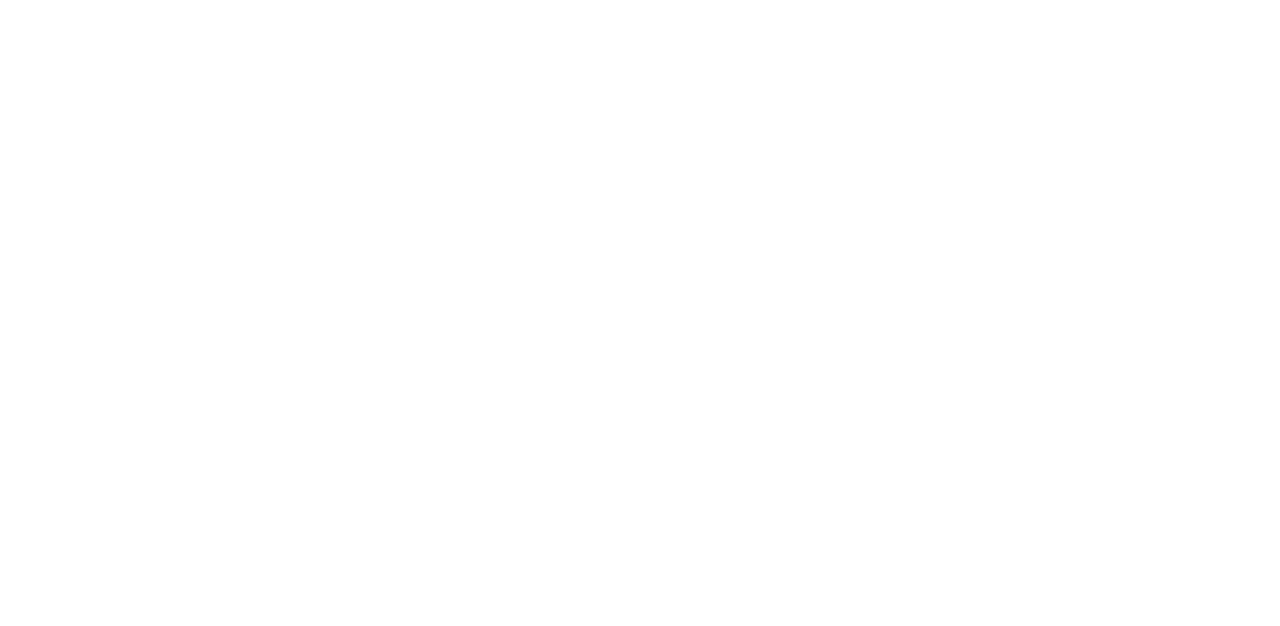
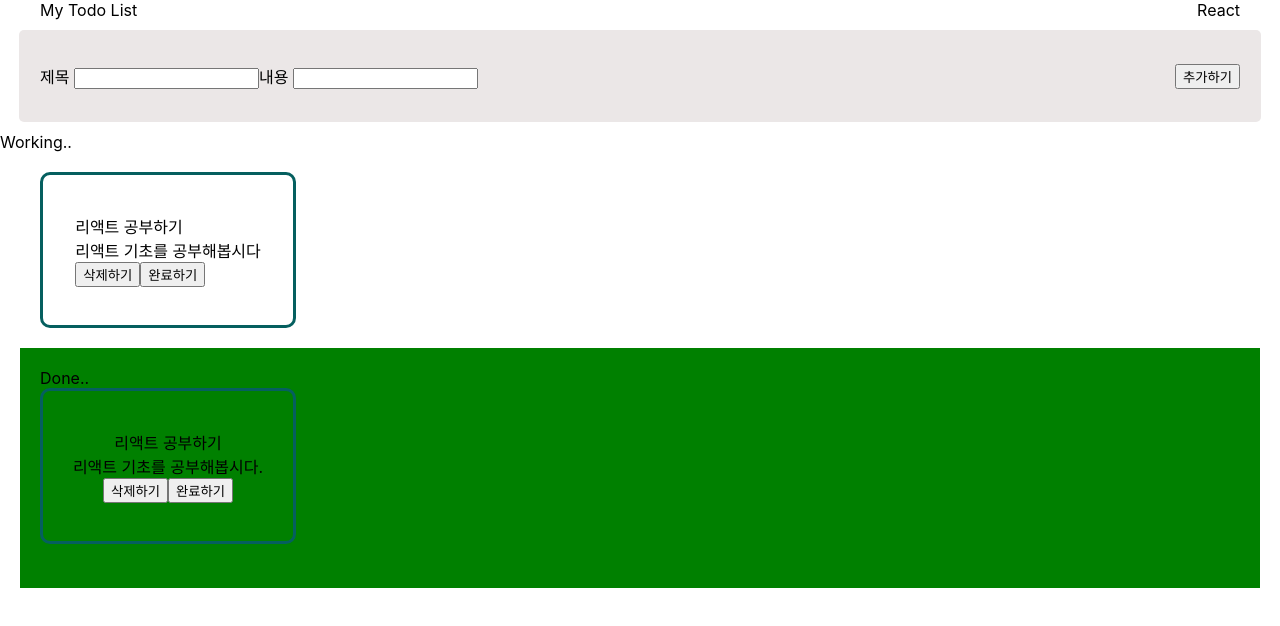
Before and after one commit to TaehyeokKim89/react-todolist, a React (Create React App) app: page / in a window 1280 px wide. Shown: the top 626 px of the page. Built offline with nearby package versions, Linux system fonts and the light colour scheme.

Commit message:
todolist 추가 기능까지 완료

```diff
--- a/src/App.css
+++ b/src/App.css
@@ -1,38 +1,68 @@
-.App {
-  text-align: center;
+/* .main {
+    max-width: 1200px;
+    min-width: 800px;
+    display: flex;
+    align-items: center;
+    justify-content: center;
+    flex-direction: column;
+    padding: 10px;
+    margin: auto;
+} */
+
+.header {
+    max-width: 1200px;
+    min-width: 800px;
+    justify-content: space-between;
+    display: flex;
+    align-items: center;
+    justify-content: space-between;
+    margin: auto;
 }
 
-.App-logo {
-  height: 40vmin;
-  pointer-events: none;
+.inputBox {
+    max-width: 1200px;
+    min-width: 800px;
+    height: 50px;
+    border: 1px solid transparent;
+    background-color: rgb(235, 231, 231);
+    border-radius: 5px;
+    display: flex;
+    align-items: center;
+    justify-content: space-between;
+    padding: 20px;
+    margin: 10px auto;
 }
 
-@media (prefers-reduced-motion: no-preference) {
-  .App-logo {
-    animation: App-logo-spin infinite 20s linear;
-  }
+.toDoList {
+    width: 250px;
+    height: 150px;
+    border: 3px solid rgb(5, 95, 95);
+    display: flex;
+    align-items: center;
+    justify-content: center;
+    border-radius: 10px;
+    flex-direction: column;
+    margin-right: 20px;
 }
 
-.App-header {
-  background-color: #282c34;
-  min-height: 100vh;
-  display: flex;
-  flex-direction: column;
-  align-items: center;
-  justify-content: center;
-  font-size: calc(10px + 2vmin);
-  color: white;
+.backTodoList {
+    /* background-color: green; */
+    max-width: 1200px;
+    min-width: 800px;
+    display: flex;
+    align-items: center;
+    justify-content: left;
+    margin: auto;
+    padding: 20px;
+    flex-direction: row;
 }
 
-.App-link {
-  color: #61dafb;
+.backDoneList {
+    background-color: green;
+    max-width: 1200px;
+    min-width: 800px;
+    height: 200px;
+    margin: auto;
+    padding: 20px;
+    flex-direction: row;
 }
-
-@keyframes App-logo-spin {
-  from {
-    transform: rotate(0deg);
-  }
-  to {
-    transform: rotate(360deg);
-  }
-}
--- a/src/App.jsx
+++ b/src/App.jsx
@@ -1,11 +1,77 @@
+import { useState } from 'react';
 import './App.css';
 
 function App() {
-  return (
-    <div>
+    const [list, setList] = useState([
+        { id: 1, title: '리액트 공부하기', desc: '리액트 기초를 공부해봅시다' },
+    ]);
+    const [title, setTitle] = useState('');
+    const [desc, setDesc] = useState('');
 
-    </div>
-  );
+    const onTitleHandler = (event) => {
+        setTitle(event.target.value);
+    };
+    const onDescHandler = (event) => {
+        setDesc(event.target.value);
+    };
+    const clickAddButtonHandler = () => {
+        const addList = {
+            id: list.length + 1,
+            title,
+            desc,
+        };
+
+        setList([...list, addList]);
+    };
+
+    return (
+        <div className="main">
+            <div className="header">
+                <div>My Todo List</div>
+                <div>React</div>
+            </div>
+
+            <div className="inputBox">
+                <div>
+                    제목 <input type="text" value={title} onChange={onTitleHandler}></input>
+                    내용 <input type="text" value={desc} onChange={onDescHandler}></input>
+                </div>
+
+                <button onClick={clickAddButtonHandler}>추가하기</button>
+            </div>
+            <div>Working..</div>
+            <div className="backTodoList">
+
+                    {list.map((item) => {
+                        return (
+                          <div className="toDoList">
+                            <div>
+                                <div>{item.title}</div>
+                                <div>{item.desc}</div>
+                                <div>
+                                    <button>삭제하기</button>
+                                    <button>완료하기</button>
+                                </div>
+                            </div>
+                            </div>
+                        );
+
+                    })}
+
+            </div>
+            <div className="backDoneList">
+                <div>Done..</div>
+                <div className="toDoList">
+                    <div>리액트 공부하기</div>
+                    <div>리액트 기초를 공부해봅시다.</div>
+                    <div>
+                        <button>삭제하기</button>
+                        <button>완료하기</button>
+                    </div>
+                </div>
+            </div>
+        </div>
+    );
 }
 
 export default App;
```
